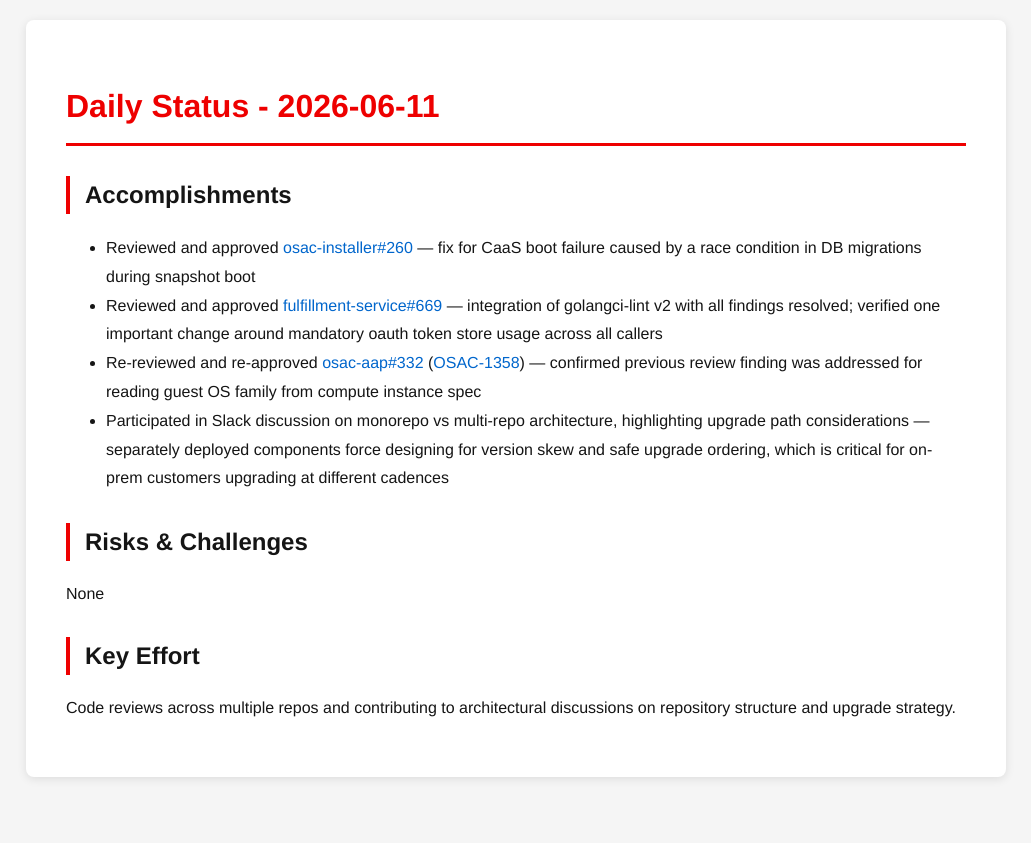
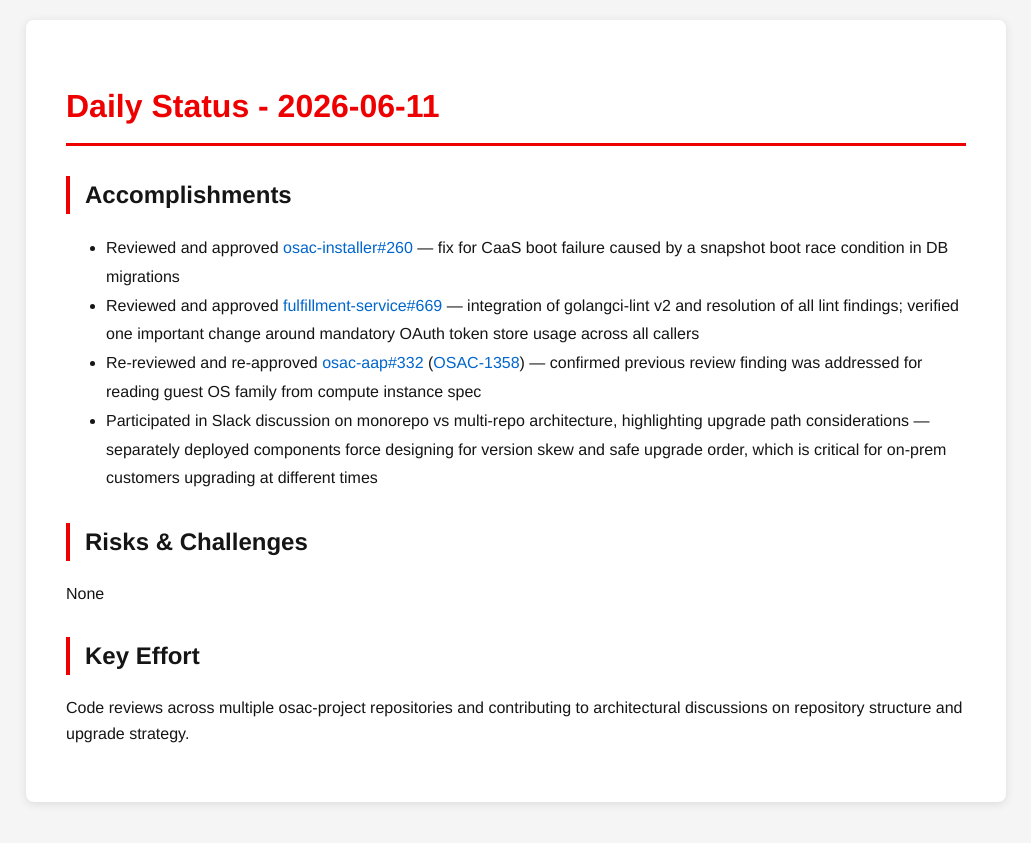
Before and after one commit to tzvatot/daily-status, a Jekyll site: the page built from 2026-06-11.md, in a window 1280 px wide. Shown: the top 843 px of the page, without its empty margins (124-1155 px from the left). Built offline with Jekyll 4.4.1, drawn with Linux system fonts in a browser that asks for light colours.

Commit message:
Daily status update - 2026-06-11

```diff
--- a/2026-06-11.md
+++ b/2026-06-11.md
@@ -7,13 +7,13 @@
 # Daily Status - 2026-06-11
 
 ## Accomplishments
-- Reviewed and approved [osac-installer#260](https://github.com/osac-project/osac-installer/pull/260) — fix for CaaS boot failure caused by a race condition in DB migrations during snapshot boot
-- Reviewed and approved [fulfillment-service#669](https://github.com/osac-project/fulfillment-service/pull/669) — integration of golangci-lint v2 with all findings resolved; verified one important change around mandatory oauth token store usage across all callers
+- Reviewed and approved [osac-installer#260](https://github.com/osac-project/osac-installer/pull/260) — fix for CaaS boot failure caused by a snapshot boot race condition in DB migrations
+- Reviewed and approved [fulfillment-service#669](https://github.com/osac-project/fulfillment-service/pull/669) — integration of golangci-lint v2 and resolution of all lint findings; verified one important change around mandatory OAuth token store usage across all callers
 - Re-reviewed and re-approved [osac-aap#332](https://github.com/osac-project/osac-aap/pull/332) ([OSAC-1358](https://redhat.atlassian.net/browse/OSAC-1358)) — confirmed previous review finding was addressed for reading guest OS family from compute instance spec
-- Participated in Slack discussion on monorepo vs multi-repo architecture, highlighting upgrade path considerations — separately deployed components force designing for version skew and safe upgrade ordering, which is critical for on-prem customers upgrading at different cadences
+- Participated in Slack discussion on monorepo vs multi-repo architecture, highlighting upgrade path considerations — separately deployed components force designing for version skew and safe upgrade order, which is critical for on-prem customers upgrading at different times
 
 ## Risks & Challenges
 None
 
 ## Key Effort
-Code reviews across multiple repos and contributing to architectural discussions on repository structure and upgrade strategy.
+Code reviews across multiple osac-project repositories and contributing to architectural discussions on repository structure and upgrade strategy.
```
